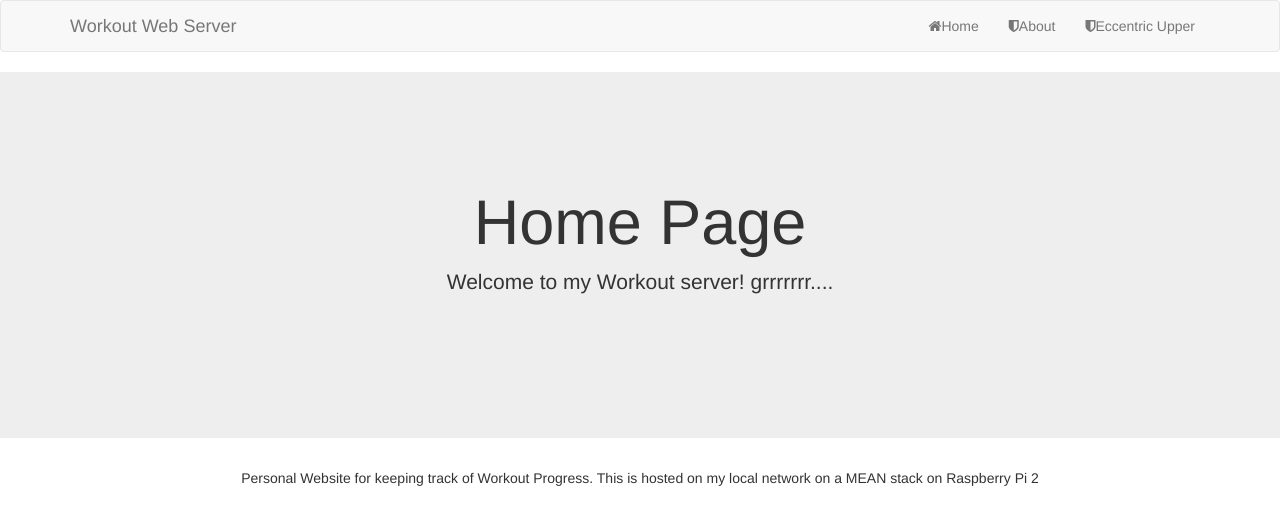
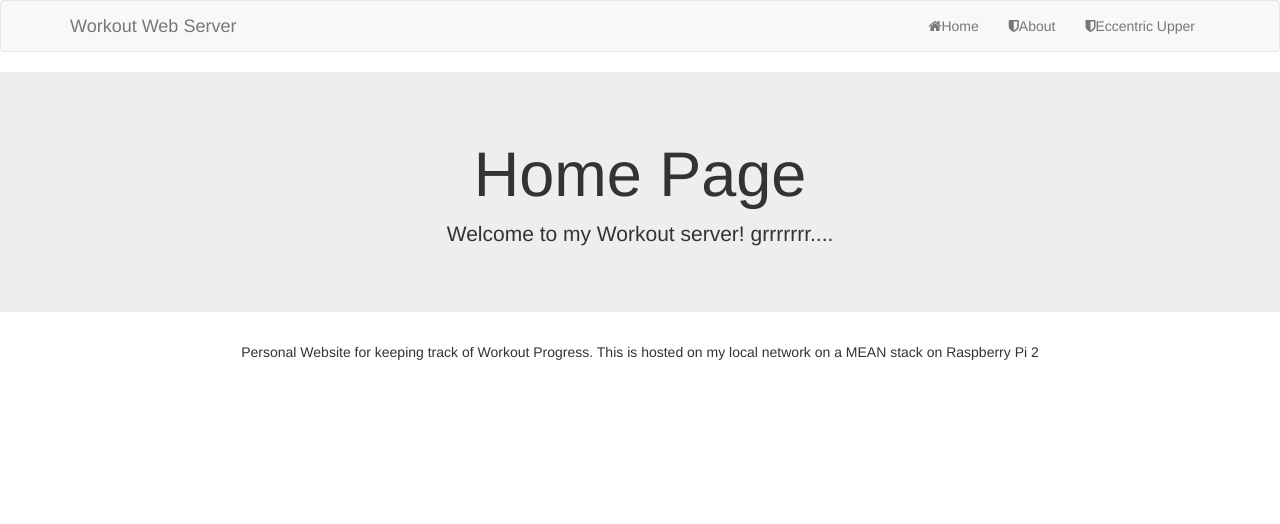
Before and after one commit to DrewTbay/WorkoutWebsite, a plain HTML site: page index.html in a window 1280 px wide. Drawn offline with nearby package versions, Linux system fonts and the light colour scheme; some packages are replaced by stand-ins of ours.

Commit message:
Reformatting Main Layout

```diff
--- a/index.html
+++ b/index.html
@@ -48,13 +48,7 @@
 	</header>
 
 	<!-- Main Content -->
-	<div id="main" class="jumbotron">
-		<!--
-		<div class="text-center">
-			{{message}}
-		</div>
-		-->
-
+	<div id="main">
 		<!-- angular templating -->
 		<div ng-view>
 		</div>
```
